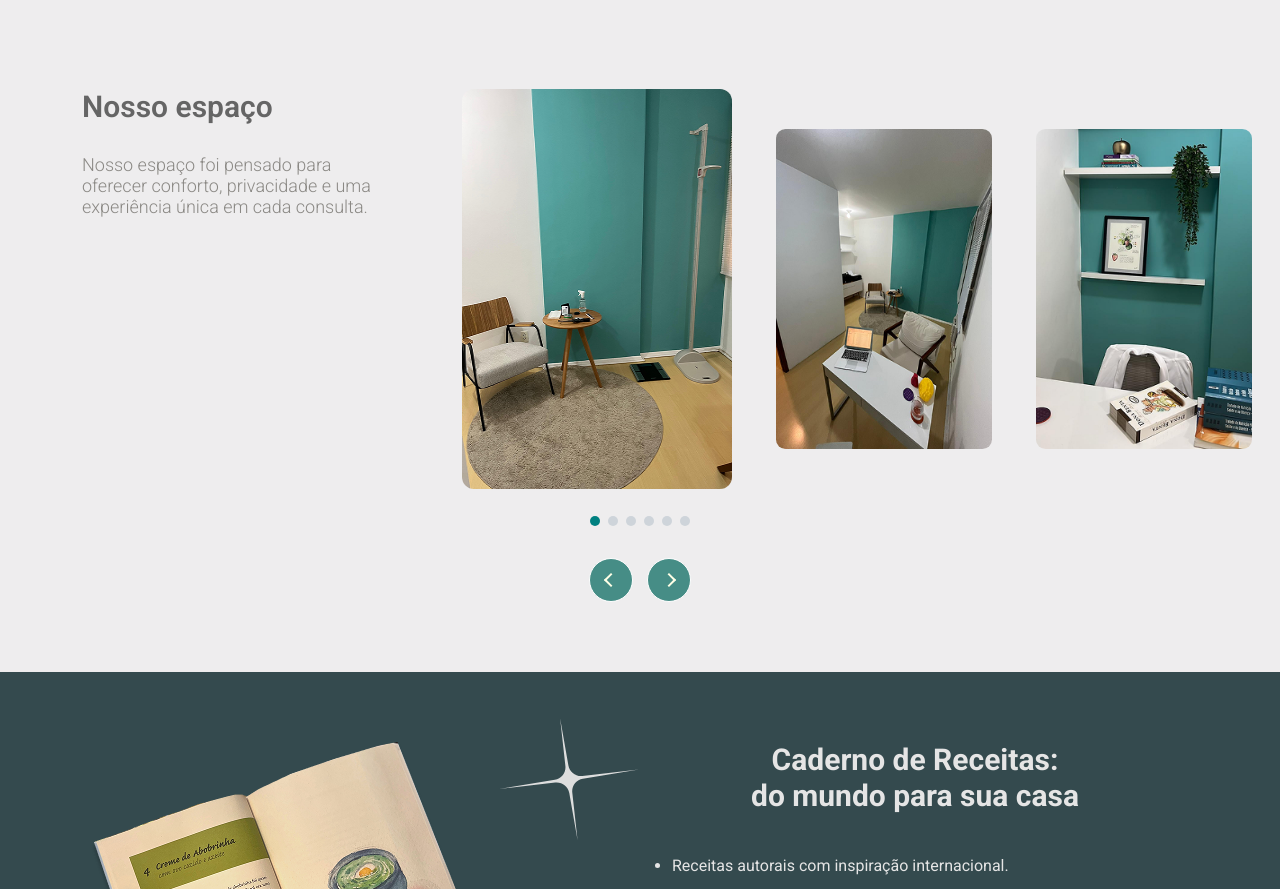
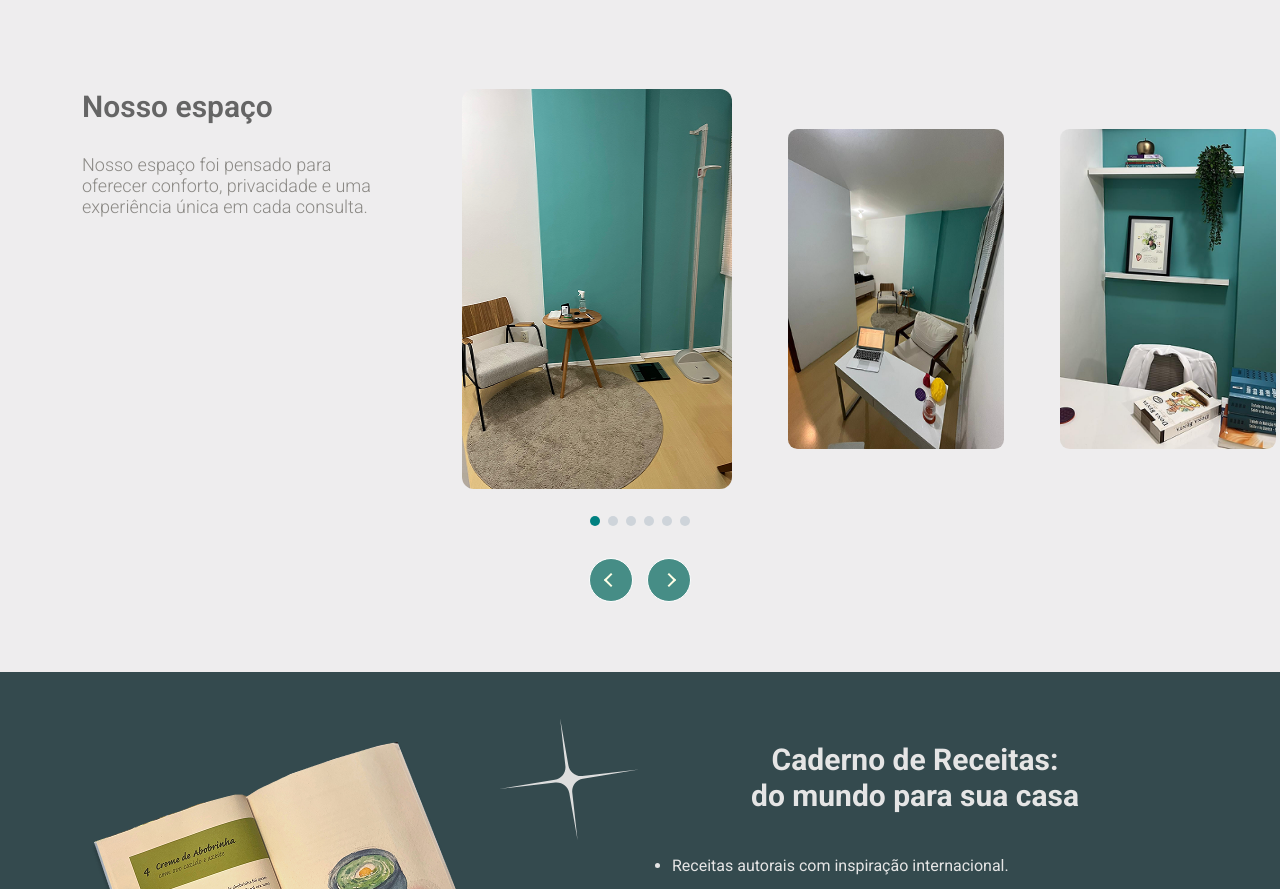
Before and after one commit to IuryDevJava/project_site_kenia, a React (Vite) app: page / in a window 1280 px wide. Shown: the part 1740-2629 px from the top of the page. Built offline with nearby package versions, Linux system fonts and the light colour scheme.

Commit message:
project: leaving the carousel flawless

```diff
--- a/src/components/Services-appointments/EspacoSection.jsx
+++ b/src/components/Services-appointments/EspacoSection.jsx
@@ -32,7 +32,7 @@ function EspacoSection() {
             <div className="espaco-carousel-wrapper">
               <Swiper
                 modules={[Navigation, Pagination]}
-                spaceBetween={-10}
+                spaceBetween={2}
                 slidesPerView={"auto"}
                 centeredSlides={false}
                 grabCursor={true}
```
